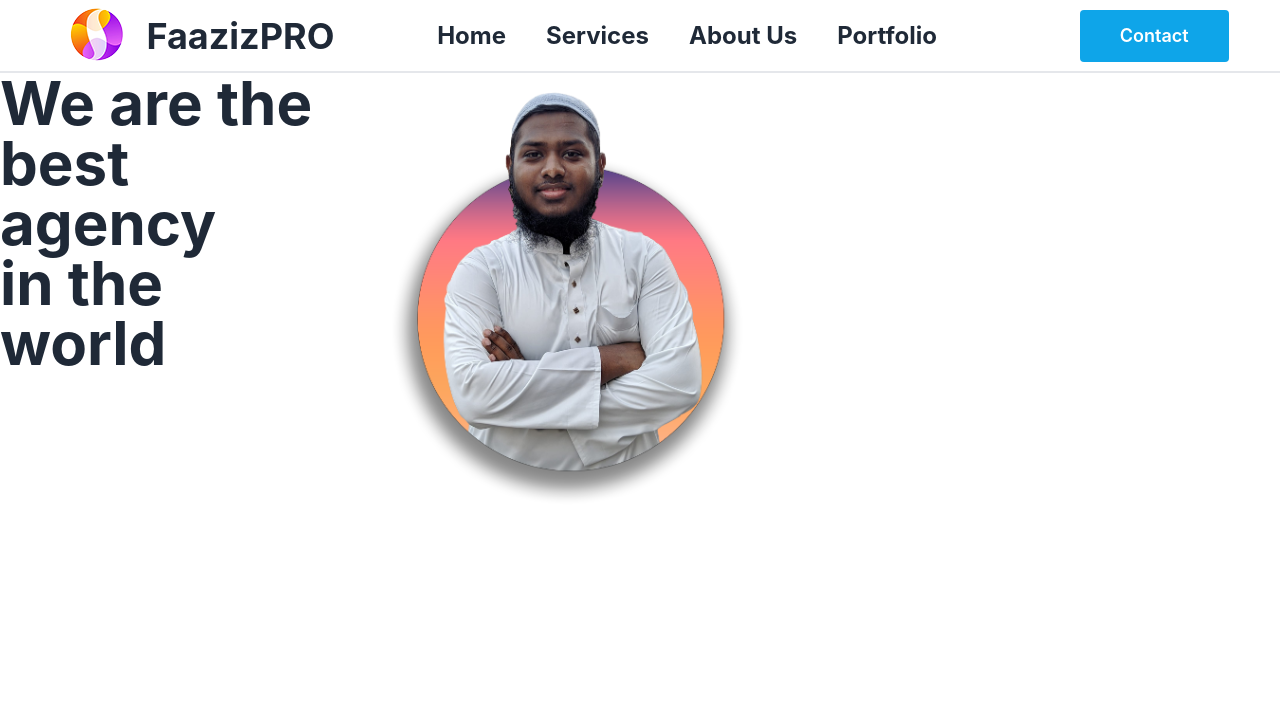
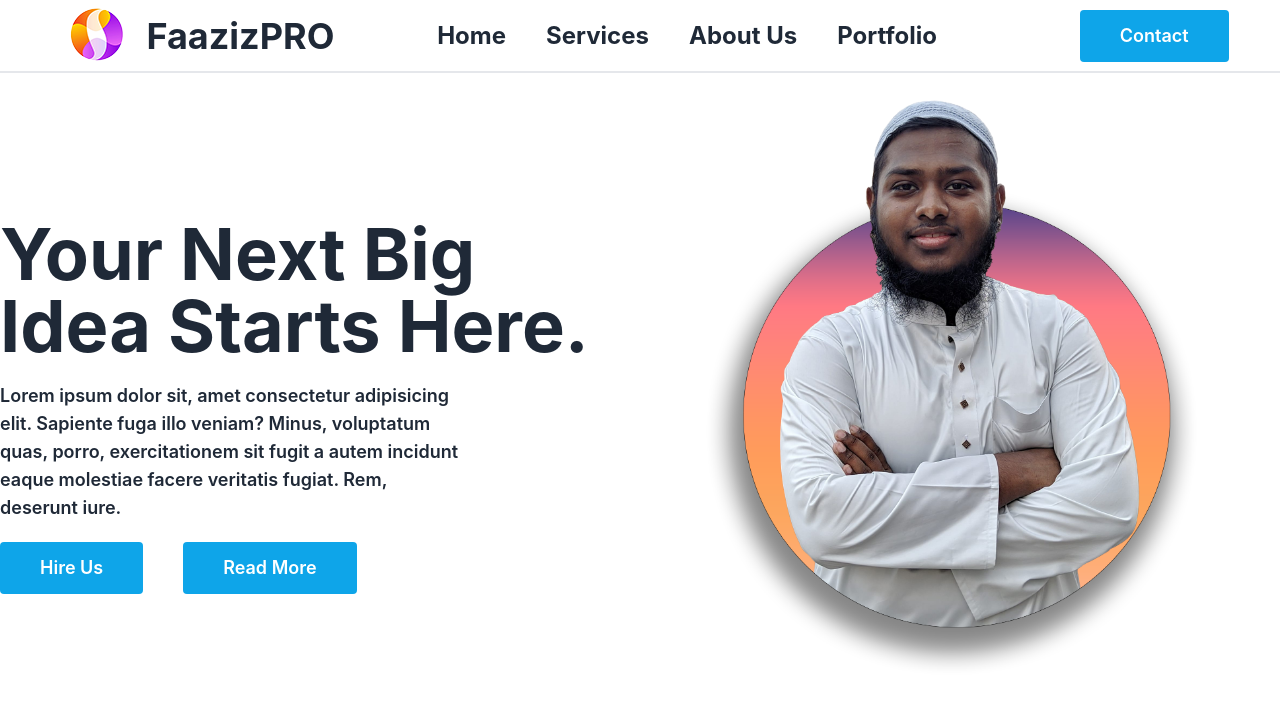
Before and after one commit to faazizpro/agency-website-tailwind-css, a React (Create React App) app: page / in a window 1280 px wide. Shown: the top 704 px of the page. Built offline with nearby package versions, Linux system fonts and the light colour scheme.

Commit message:
Hero Section Done

```diff
--- a/src/App.js
+++ b/src/App.js
@@ -1,11 +1,13 @@
 import logo from './logo.svg';
 import './App.css';
 import Header from './components/Header/Header';
+import Hero from './components/Hero/Hero';
 
 function App() {
   return (
     <div>
          <Header></Header>
+         <Hero></Hero>
     </div>
   );
 }
--- a/src/components/Header/Header.js
+++ b/src/components/Header/Header.js
@@ -1,11 +1,11 @@
 import React from 'react';
 import './Header.css'
 import logo from '../../images/logo.png';
-import heroImg from '../../images/hero-img.png'
+
 
 const Header = () => {
     return (
-        <div>
+        <div className='sticky top-0'>
             <nav className='flex justify-around items-center border-b-2'>
                 <div className="logo flex items-center">
                     <img src={logo} alt="" />
@@ -25,21 +25,10 @@ const Header = () => {
                     </a></li>
                 </div>
                 <div className="contact-btn">
-                <button className="bg-sky-500 py-3 px-10 rounded text-white font-semibold text-lg">Contact</button>
+                    <button className="bg-sky-500 py-3 px-10 rounded text-white font-semibold text-lg">Contact</button>
                 </div>
             </nav>
-            {/* Hero Section Design Starts */}
-            <div className="hero-section flex">
-                <div id="hero-info">
-                    <h1 className='text-6xl font-bold'>
-                    We are the best agency <br /> in the world
-                    </h1>
-                </div>
 
-                <div id="hero-img">
-                    <img src={heroImg} className='w-2/4 h-auto' alt="" />
-                </div>
-            </div>
         </div>
     );
 };
--- /dev/null
+++ b/src/components/Hero/Hero.js
@@ -0,0 +1,32 @@
+import React from 'react';
+import './Hero.css'
+import heroImg from '../../images/hero-img.png'
+const Hero = () => {
+    return (
+        <div className='mb-20'>
+            {/* Hero Section Design Starts */}
+                <div className="flex items-center justify-between container mx-auto">
+                    <div id="hero-info" className=''>
+                        <h1 className='text-7xl font-bold'>
+                        Your Next Big Idea Starts Here.
+                        </h1>
+                        <p className='w-3/4 mt-5 text-lg font-semibold'>Lorem ipsum dolor sit, amet consectetur adipisicing elit. Sapiente fuga illo veniam? Minus, voluptatum quas, porro, exercitationem sit fugit a autem incidunt eaque molestiae facere veritatis fugiat. Rem, deserunt iure.</p>
+
+
+                        <div className='mt-5'>
+                            <button className="bg-sky-500 py-3 px-10 rounded text-white font-semibold text-lg">Hire Us</button>
+                            <button className="bg-sky-500 py-3 px-10 rounded text-white font-semibold text-lg ml-10">Read More</button>
+                        </div>
+                    </div>
+
+                    <div id="hero-img" className=' w-5/5'>
+                        <img src={heroImg} className='' alt="" />
+                    </div>
+                </div>
+            {/* Hero Section Design Ends */}
+
+        </div>
+    );
+};
+
+export default Hero;
```
Also changed, not shown: src/components/Hero/Hero.css (added).
